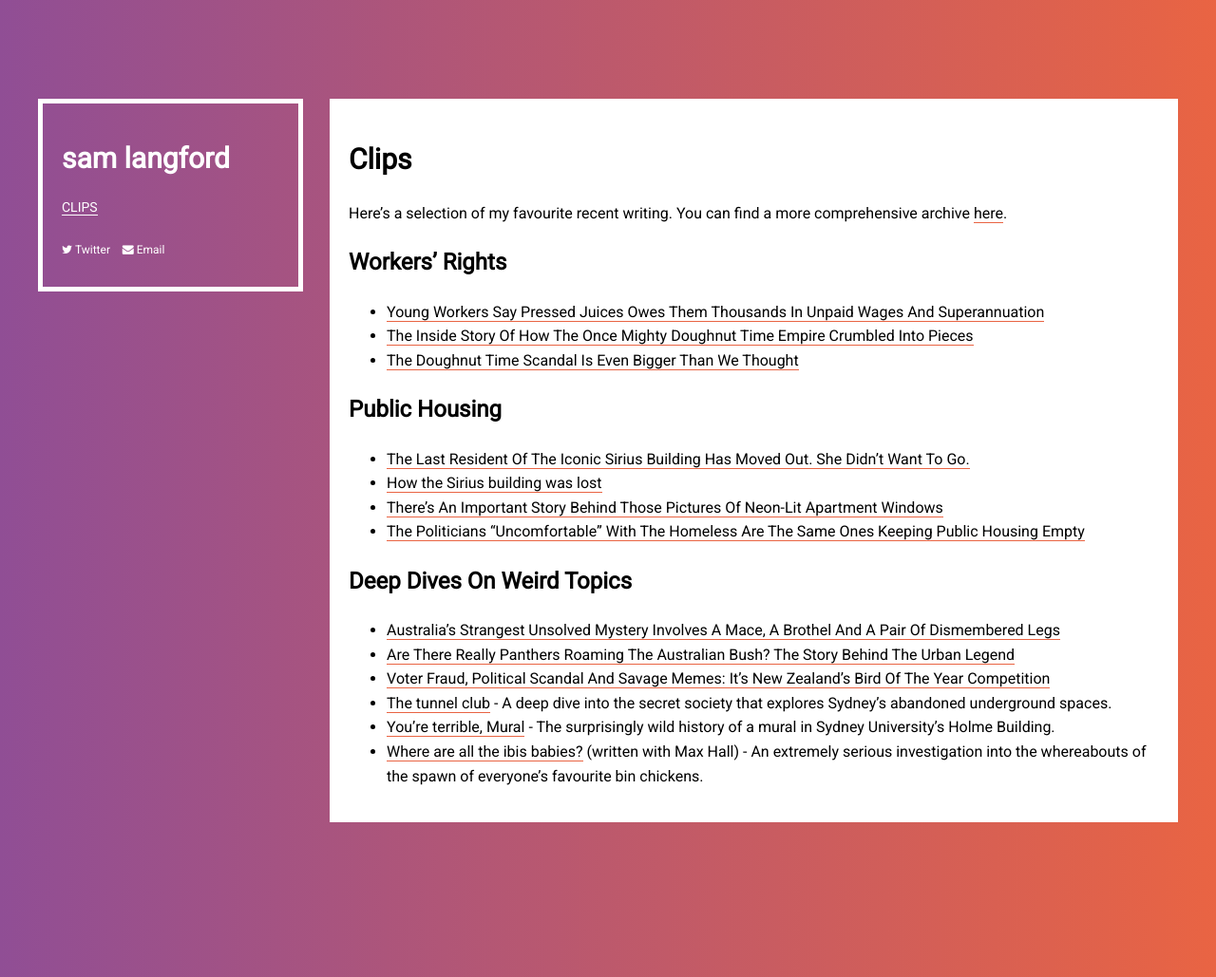
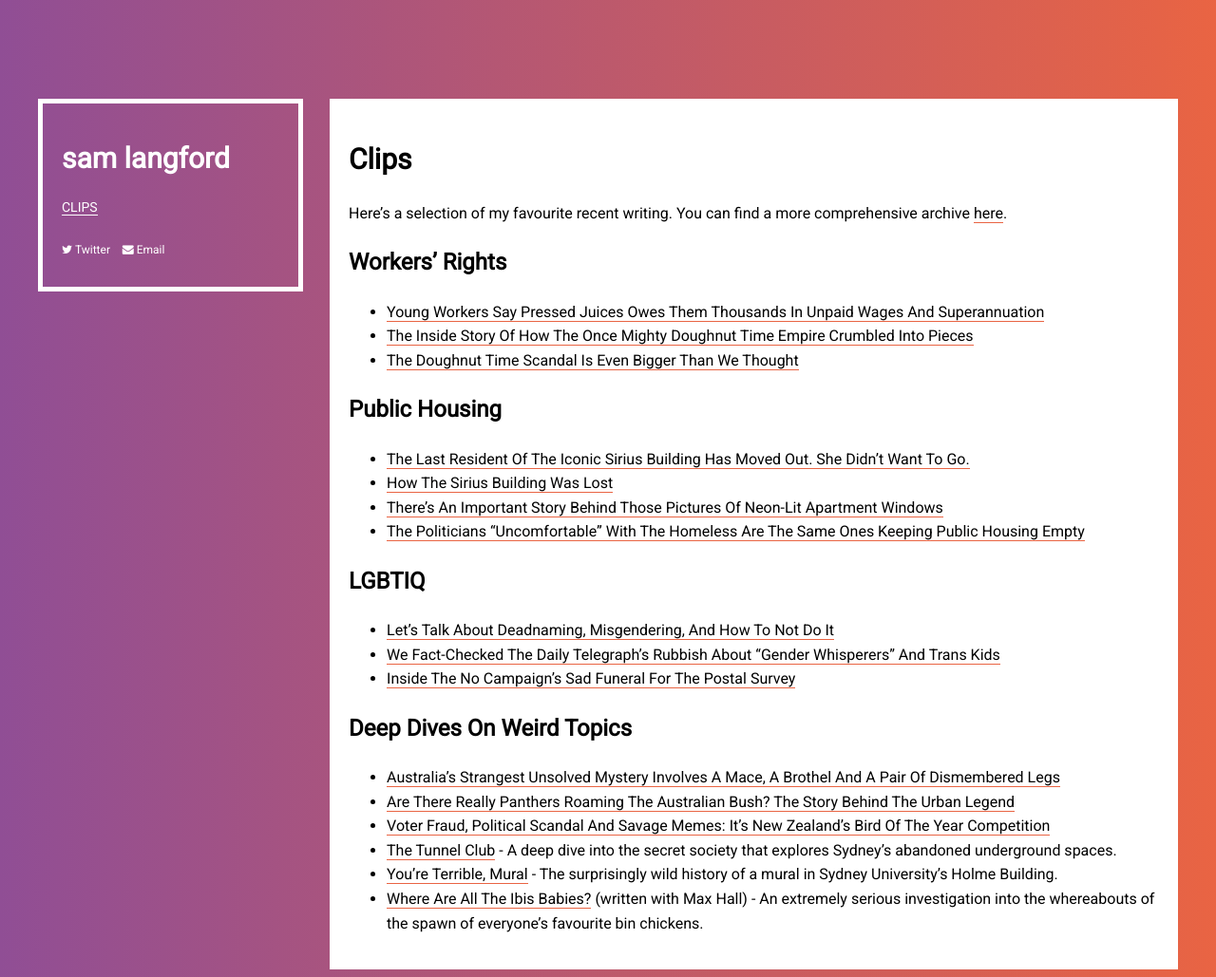
Before and after one commit to slangers/slangers.github.io, a Jekyll site: the page built from clips.md, in a window 1280 px wide. Shown: the whole page at 95% size. Built offline with Jekyll 4.4.1, drawn with Linux system fonts in a browser that asks for light colours; nearby versions of some CDN libraries.

Commit message:
adding more work

```diff
--- a/clips.md
+++ b/clips.md
@@ -9,21 +9,25 @@ permalink: /clips/
 Here's a selection of my favourite recent writing. You can find a more comprehensive archive [here](http://junkee.com/author/sam-langford).
 
 ## Workers' Rights ##
-
 + [Young Workers Say Pressed Juices Owes Them Thousands In Unpaid Wages And Superannuation](https://junkee.com/pressed-juices-unpaid-workers/181725)
 + [The Inside Story Of How The Once Mighty Doughnut Time Empire Crumbled Into Pieces](https://junkee.com/doughnut-time-employees-complain/149795)
 + [The Doughnut Time Scandal Is Even Bigger Than We Thought](https://junkee.com/doughnut-time-damian-griffiths/150986)
 
 ## Public Housing ##
 + [The Last Resident Of The Iconic Sirius Building Has Moved Out. She Didn’t Want To Go.](https://junkee.com/sirius-building-myra-demetriou/144766)
-+ [How the Sirius building was lost](http://honisoit.com/2016/08/how-the-sirius-building-was-lost/)
++ [How The Sirius Building Was Lost](http://honisoit.com/2016/08/how-the-sirius-building-was-lost/)
 + [There’s An Important Story Behind Those Pictures Of Neon-Lit Apartment Windows](https://junkee.com/waterloo-we-live-here/123687)
 + [The Politicians “Uncomfortable” With The Homeless Are The Same Ones Keeping Public Housing Empty](https://junkee.com/homeless-tent-city-public-housing/116260)
+
+## LGBTIQ ##
++ [Let’s Talk About Deadnaming, Misgendering, And How To Not Do It](https://junkee.com/deadnaming-misgendering-trans/174009)
++ [We Fact-Checked The Daily Telegraph’s Rubbish About “Gender Whisperers” And Trans Kids](https://junkee.com/scott-morrison-gender-whisperer/174136)
++ [Inside The No Campaign’s Sad Funeral For The Postal Survey](https://junkee.com/no-campaign-marriage-result/135058)
 
 ## Deep Dives On Weird Topics ##
 + [Australia’s Strangest Unsolved Mystery Involves A Mace, A Brothel And A Pair Of Dismembered Legs](https://junkee.com/longform/mace-melbourne-mystery)
 + [Are There Really Panthers Roaming The Australian Bush? The Story Behind The Urban Legend](https://junkee.com/panther-big-cat-australia/165240)
 + [Voter Fraud, Political Scandal And Savage Memes: It’s New Zealand’s Bird Of The Year Competition](https://junkee.com/new-zealand-bird-of-year/131565)
-+ [The tunnel club](http://honisoit.com/2016/10/the-tunnel-club/) - A deep dive into the secret society that explores Sydney's abandoned underground spaces.
-+ [You're terrible, Mural](http://honisoit.com/2016/10/youre-terrible-mural/) - The surprisingly wild history of a mural in Sydney University's Holme Building.
-+ [Where are all the ibis babies?](http://honisoit.com/2015/08/where-are-all-the-ibis-babies/) (written with Max Hall) - An extremely serious investigation into the whereabouts of the spawn of everyone's favourite bin chickens.
++ [The Tunnel Club](http://honisoit.com/2016/10/the-tunnel-club/) - A deep dive into the secret society that explores Sydney's abandoned underground spaces.
++ [You're Terrible, Mural](http://honisoit.com/2016/10/youre-terrible-mural/) - The surprisingly wild history of a mural in Sydney University's Holme Building.
++ [Where Are All The Ibis Babies?](http://honisoit.com/2015/08/where-are-all-the-ibis-babies/) (written with Max Hall) - An extremely serious investigation into the whereabouts of the spawn of everyone's favourite bin chickens.
```
Also changed, not shown: serve/jekyll/update/2016/12/12/welcome-to-jekyll.html (added, +13 -0 lines).
